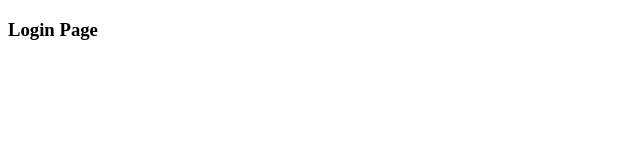
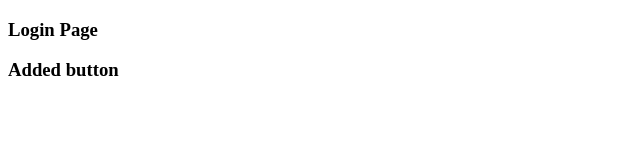
Before and after one commit to santhoshabnie/teaching, a plain HTML site: page login.html in a window 1280 px wide. Shown: the whole page, without its empty margins (0-640 px from the left). Drawn offline with Linux system fonts and the light colour scheme.

Commit message:
added the button

```diff
--- a/login.html
+++ b/login.html
@@ -8,5 +8,6 @@
   </head>
   <body>
     <h3>Login Page</h3>
+    <h3>Added button</h3>
   </body>
 </html>
```
